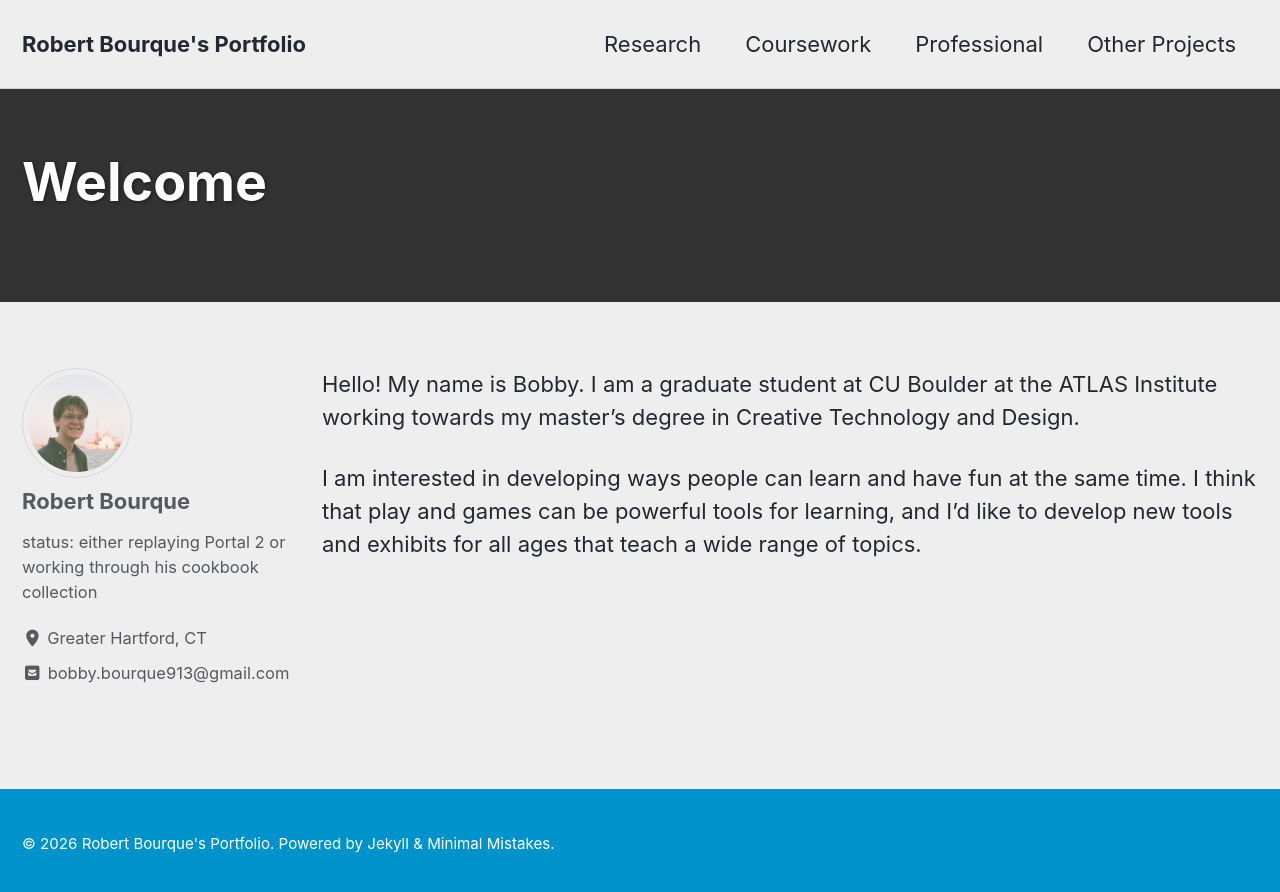
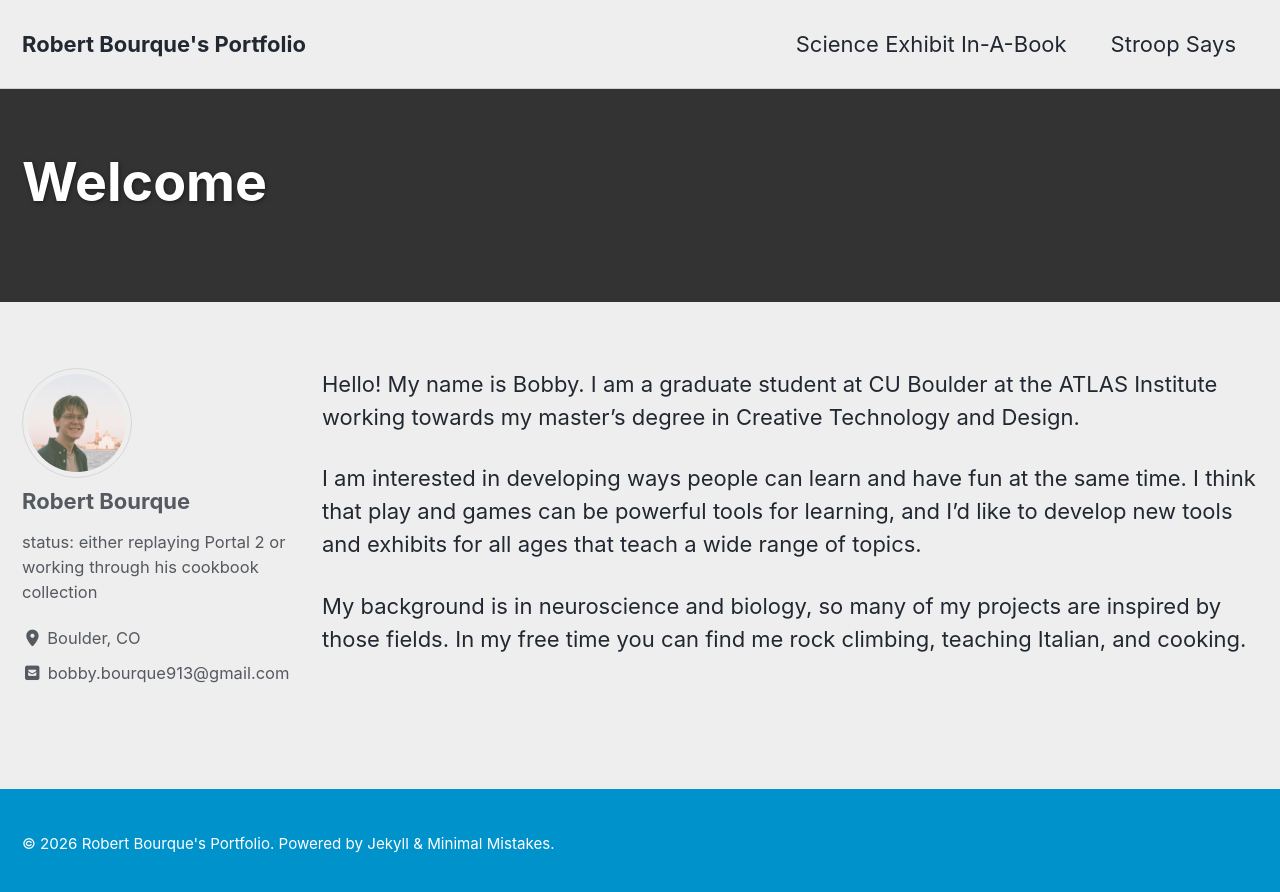
Before and after one commit to bobbyb913/bobbyb913.github.io, a Jekyll site: the page built from index.md, in a window 1280 px wide. Shown: the top 892 px of the page. Built offline with Jekyll 4.4.1, drawn with Linux system fonts in a browser that asks for light colours; cached includes are drawn as plain includes.

Commit message:
Updating nav and preparing new pages
Updated bio, nav, and new pages for more recent projects

```diff
--- a/_config.yml
+++ b/_config.yml
@@ -116,7 +116,7 @@ author:
   name             : "Robert Bourque"
   avatar           : "/assets/images/profile.jpg"
   bio              : "status: either replaying Portal 2 or working through his cookbook collection"
-  location         : "Greater Hartford, CT"
+  location         : "Boulder, CO"
   # email          : "bobby.bourque913@gmail.com"
   links:
      - label: "bobby.bourque913@gmail.com"
--- a/_data/navigation.yml
+++ b/_data/navigation.yml
@@ -1,13 +1,9 @@
 # main links
 main:
-  - title: "Research"
-    url: /research/
-  - title: "Coursework"
-    url: /coursework/
-  - title: "Professional"
-    url: /professional-work/
-  - title: "Other Projects"
-    url: /other-projects/
+  - title: "Science Exhibit In-A-Book"
+    url: /science-exhibit/
+  - title: "Stroop Says"
+    url: /stroop/
   # - title: "Sample Collections"
   #   url: /collection-archive/
   # - title: "Sitemap"
--- a/index.md
+++ b/index.md
@@ -11,3 +11,5 @@ author_profile: true
 Hello! My name is Bobby. I am a graduate student at CU Boulder at the ATLAS Institute working towards my master’s degree in Creative Technology and Design.
 
 I am interested in developing ways people can learn and have fun at the same time. I think that play and games can be powerful tools for learning, and I’d like to develop new tools and exhibits for all ages that teach a wide range of topics.
+
+My background is in neuroscience and biology, so many of my projects are inspired by those fields. In my free time you can find me rock climbing, teaching Italian, and cooking.
```
Also changed, not shown: Gemfile (+8 -0 lines), _pages/projects.md (added, +14 -0 lines), _pages/science-exhibit.md (added, +12 -0 lines).
